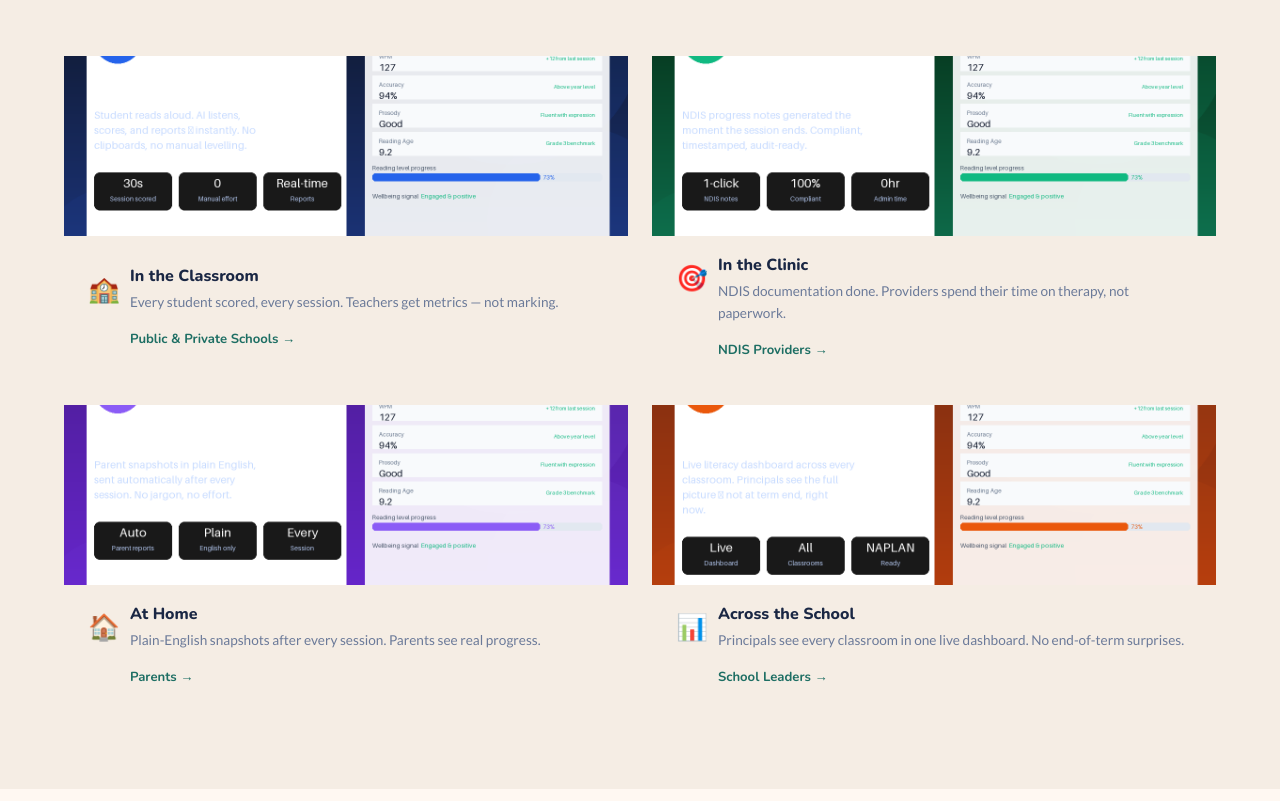
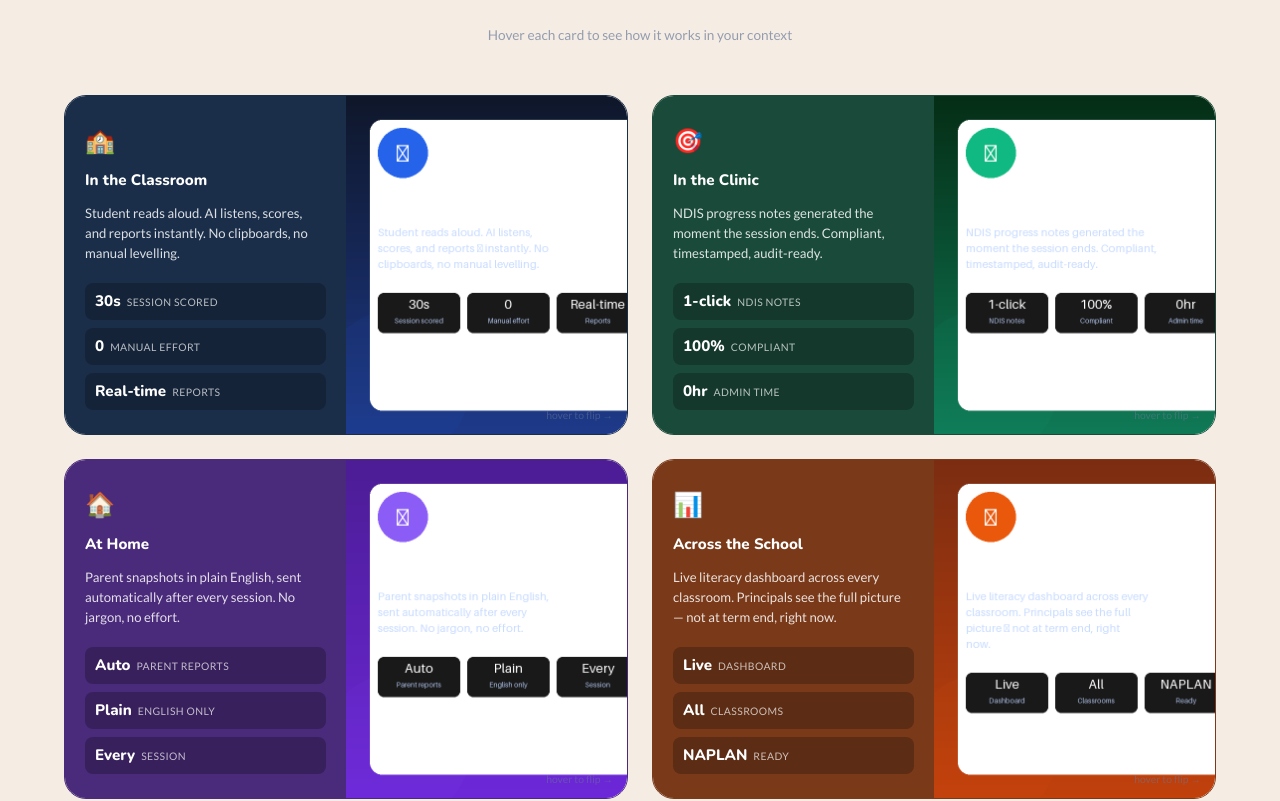
Before and after one commit to TML-4PM/reading-buddy, a Next.js app: page / in a window 1280 px wide. Shown: the part 5456-6257 px from the top of the page. Built offline with nearby package versions, Linux system fonts and the light colour scheme.

Commit message:
fix: flip cards with full content for contexts section

```diff
--- a/app/page.tsx
+++ b/app/page.tsx
@@ -390,30 +390,98 @@ export default function Home() {
         </div>
       </section>
 
-      {/* CONTEXTS — with real scene photos */}
+      {/* CONTEXTS — flip cards */}
       <section className="rb-section-dark" id="contexts">
         <div className="rb-text-center" style={{ marginBottom: 48 }}>
           <div className="rb-section-label">Designed for every environment</div>
           <h2 className="rb-section-title">Classroom. Clinic. Home. School-wide.</h2>
+          <p className="rb-section-sub" style={{ marginTop: 8, opacity: 0.7, fontSize: '0.85rem' }}>Hover each card to see how it works in your context</p>
         </div>
         <div style={{ display: 'grid', gridTemplateColumns: '1fr 1fr', gap: 24 }}>
           {[
-            { icon: '🏫', title: 'In the Classroom', desc: 'Every student scored, every session. Teachers get metrics — not marking.', img: IMGS.sceneClassroom, link: 'Public & Private Schools' },
-            { icon: '🎯', title: 'In the Clinic', desc: 'NDIS documentation done. Providers spend their time on therapy, not paperwork.', img: IMGS.sceneNdis, link: 'NDIS Providers' },
-            { icon: '🏠', title: 'At Home', desc: 'Plain-English snapshots after every session. Parents see real progress.', img: IMGS.sceneHome, link: 'Parents' },
-            { icon: '📊', title: 'Across the School', desc: 'Principals see every classroom in one live dashboard. No end-of-term surprises.', img: IMGS.scenePrincipal, link: 'School Leaders' },
+            {
+              color: '#1a2e4a',
+              icon: '🏫',
+              title: 'In the Classroom',
+              tagline: 'Student reads aloud. AI listens, scores, and reports instantly. No clipboards, no manual levelling.',
+              pills: [{ val: '30s', label: 'Session scored' }, { val: '0', label: 'Manual effort' }, { val: 'Real-time', label: 'Reports' }],
+              img: IMGS.sceneClassroom,
+              link: 'Public & Private Schools',
+              linkHref: 'mailto:readingbuddies@outcome-ready.com?subject=Schools',
+              backDesc: 'Every student scored in every session. Teachers receive six automatic reports — no marking, no clipboards, no levelling kits.',
+              bullets: ['WPM, accuracy & prosody scored in 30 seconds', 'Growth tracked against national benchmarks', 'Parent snapshots auto-sent after each session', 'Works on any classroom device — no hardware'],
+            },
+            {
+              color: '#1a4a3a',
+              icon: '🎯',
+              title: 'In the Clinic',
+              tagline: 'NDIS progress notes generated the moment the session ends. Compliant, timestamped, audit-ready.',
+              pills: [{ val: '1-click', label: 'NDIS notes' }, { val: '100%', label: 'Compliant' }, { val: '0hr', label: 'Admin time' }],
+              img: IMGS.sceneNdis,
+              link: 'NDIS Providers',
+              linkHref: 'mailto:readingbuddies@outcome-ready.com?subject=NDIS',
+              backDesc: 'NDIS Practice Standards–aligned progress notes generated automatically. Providers spend their time in therapy, not paperwork.',
+              bullets: ['Goal-referenced notes — no copy-paste', 'Timestamped & audit-ready from day one', 'Books mapped directly to participant NDIS goals', 'Bulk export for plan reviews & audits'],
+            },
+            {
+              color: '#4a2a7a',
+              icon: '🏠',
+              title: 'At Home',
+              tagline: 'Parent snapshots in plain English, sent automatically after every session. No jargon, no effort.',
+              pills: [{ val: 'Auto', label: 'Parent reports' }, { val: 'Plain', label: 'English only' }, { val: 'Every', label: 'Session' }],
+              img: IMGS.sceneHome,
+              link: 'Parents',
+              linkHref: 'mailto:readingbuddies@outcome-ready.com?subject=Parents',
+              backDesc: 'Parents stay in the loop without needing to understand reading levels. Plain-English snapshots land automatically after every session.',
+              bullets: ['What they practised — in simple language', 'Progress vs. reading age benchmarks', 'What to work on at home this week', 'No app install required for parents'],
+            },
+            {
+              color: '#7a3a1a',
+              icon: '📊',
+              title: 'Across the School',
+              tagline: 'Live literacy dashboard across every classroom. Principals see the full picture — not at term end, right now.',
+              pills: [{ val: 'Live', label: 'Dashboard' }, { val: 'All', label: 'Classrooms' }, { val: 'NAPLAN', label: 'Ready' }],
+              img: IMGS.scenePrincipal,
+              link: 'School Leaders',
+              linkHref: 'mailto:readingbuddies@outcome-ready.com?subject=SchoolLeaders',
+              backDesc: 'Principals see literacy health across every classroom in real time — colour-coded alerts, drill down from school to student in two clicks.',
+              bullets: ['Whole-school literacy dashboard — live', 'Colour-coded: on track / watch / alert', 'Drill down: school → class → student', 'NAPLAN-ready reporting built in'],
+            },
           ].map(c => (
-            <div key={c.title} className="rb-ctx" style={{ display: 'grid', gridTemplateColumns: '1fr', gap: 0, padding: 0, overflow: 'hidden' }}>
-              {/* eslint-disable-next-line @next/next/no-img-element */}
-              <img src={c.img} alt={c.title} style={{ width: '100%', height: 180, objectFit: 'cover' }} />
-              <div style={{ padding: '20px 24px' }}>
-                <div style={{ display: 'flex', gap: 10, alignItems: 'flex-start' }}>
-                  <span style={{ fontSize: '1.6rem', flexShrink: 0 }}>{c.icon}</span>
-                  <div>
-                    <h3 style={{ fontFamily: 'var(--font-head)', fontWeight: 800, fontSize: '1rem', color: 'var(--navy)', marginBottom: 6 }}>{c.title}</h3>
-                    <p style={{ fontSize: '0.85rem', color: 'var(--muted)', lineHeight: 1.6, marginBottom: 10 }}>{c.desc}</p>
-                    <a href="mailto:readingbuddies@outcome-ready.com" className="rb-ctx-link">{c.link} →</a>
+            <div key={c.title} className="rb-ctx-wrap">
+              <div className="rb-ctx-inner">
+                {/* FRONT */}
+                <div className="rb-ctx-front" style={{ border: `1.5px solid ${c.color}` }}>
+                  <div className="rb-ctx-left" style={{ background: c.color }}>
+                    <div>
+                      <div style={{ fontSize: '1.5rem', marginBottom: 8 }}>{c.icon}</div>
+                      <div style={{ fontFamily: 'var(--font-head)', fontWeight: 800, fontSize: '0.95rem', color: '#fff', marginBottom: 10 }}>{c.title}</div>
+                      <div className="rb-ctx-tagline">{c.tagline}</div>
+                    </div>
+                    <div className="rb-ctx-pills">
+                      {c.pills.map(p => (
+                        <div key={p.label} className="rb-ctx-pill">
+                          <span className="rb-ctx-pill-val">{p.val}</span>
+                          <span className="rb-ctx-pill-label">{p.label}</span>
+                        </div>
+                      ))}
+                    </div>
                   </div>
+                  <div className="rb-ctx-right">
+                    {/* eslint-disable-next-line @next/next/no-img-element */}
+                    <img src={c.img} alt={c.title} />
+                    <div className="rb-ctx-flip-hint">hover to flip →</div>
+                  </div>
+                </div>
+                {/* BACK */}
+                <div className="rb-ctx-back" style={{ border: `1.5px solid ${c.color}` }}>
+                  <div className="rb-ctx-back-icon">{c.icon}</div>
+                  <h3 className="rb-ctx-back" style={{ fontFamily: 'var(--font-head)', fontWeight: 800, fontSize: '1.05rem', color: 'var(--navy)', marginBottom: 8 }}>{c.title}</h3>
+                  <p className="rb-ctx-back">{c.backDesc}</p>
+                  <ul>
+                    {c.bullets.map(b => <li key={b}>{b}</li>)}
+                  </ul>
+                  <a href={c.linkHref} className="rb-ctx-link">{c.link} →</a>
                 </div>
               </div>
             </div>
```
